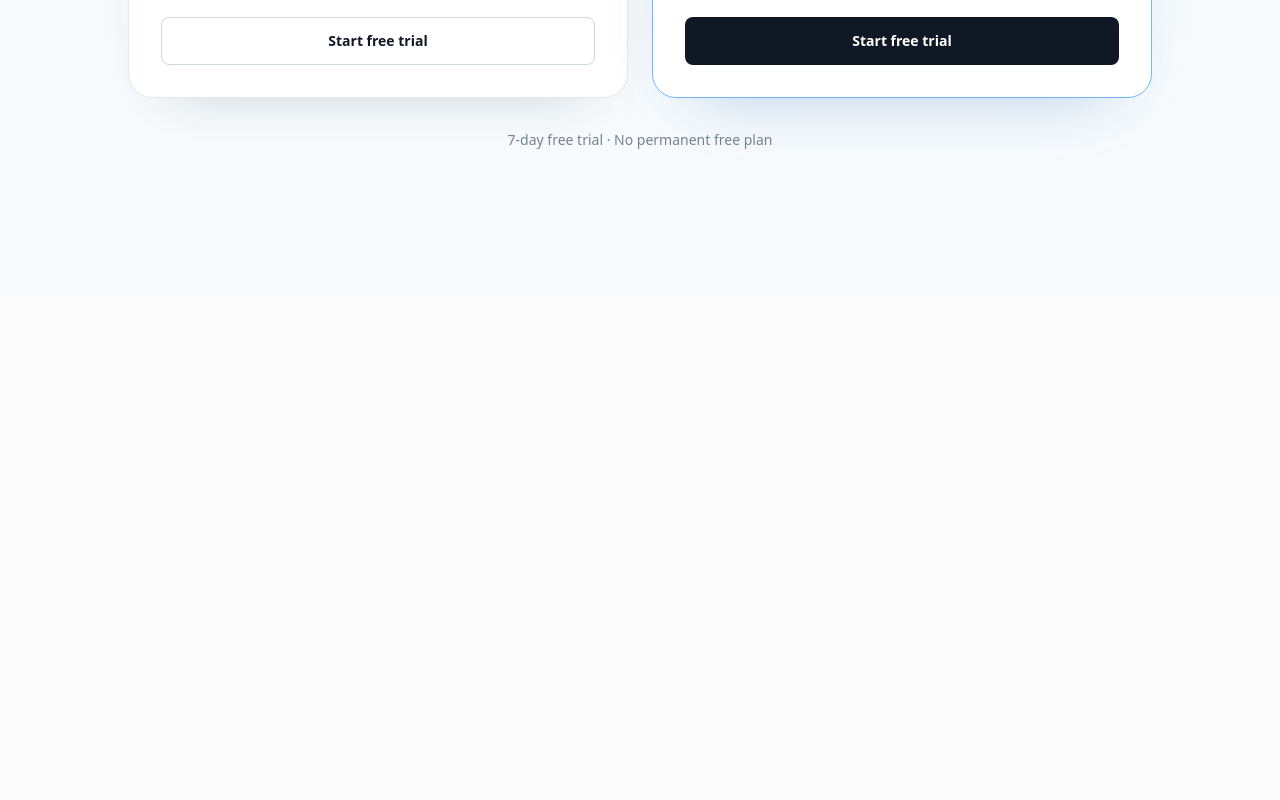
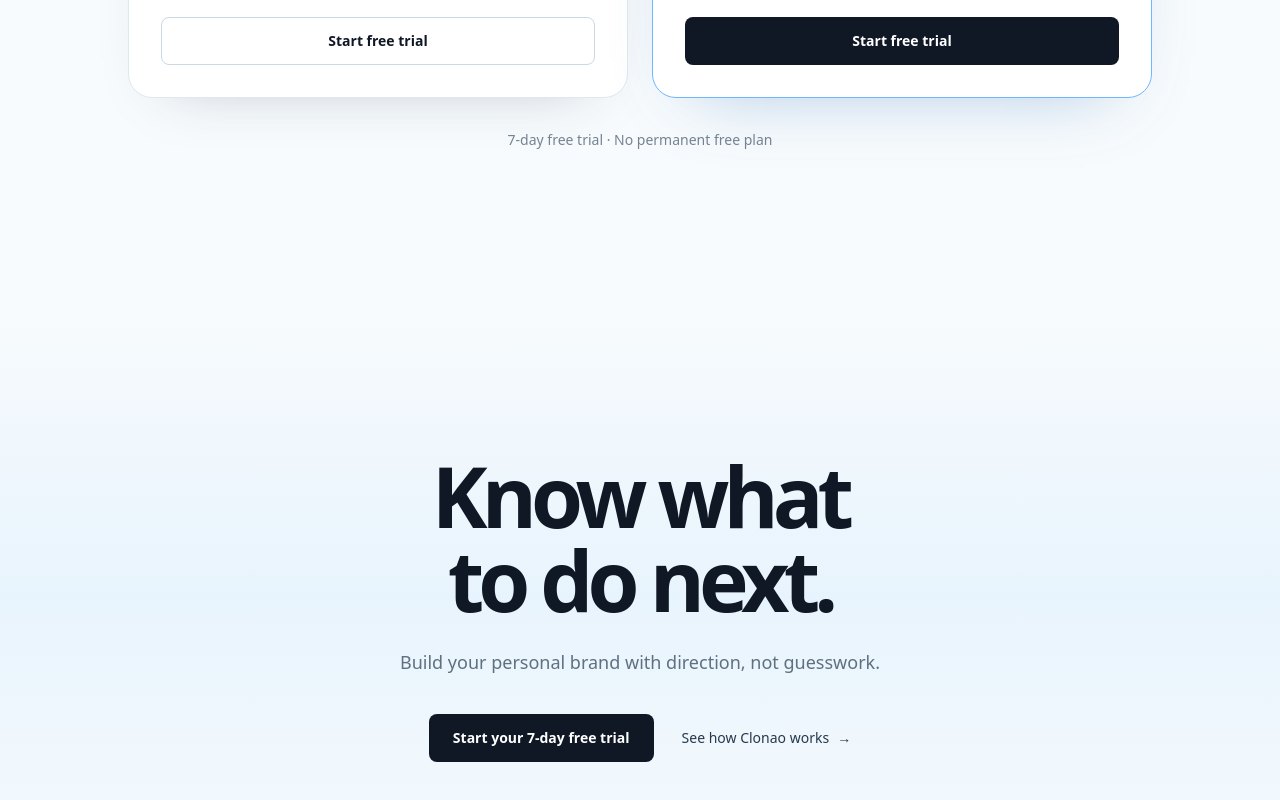
Before and after one commit to veokleo-create07/linkeldn.tool.100k, a Next.js app: page / in a window 1280 px wide. Shown: the part 5789-6589 px from the top of the page. Before the commit the page ends 6083 px from the top, so only its background shows below. Built offline with nearby package versions, Linux system fonts and the light colour scheme.

Commit message:
feat: add homepage final cta

```diff
--- a/src/app/(marketing)/page.tsx
+++ b/src/app/(marketing)/page.tsx
@@ -3,6 +3,7 @@ import { IntelligenceLoop } from "@/components/marketing/intelligence-loop";
 import { KnowledgeSourcesSection } from "@/components/marketing/knowledge-sources-section";
 import { PricingSection } from "@/components/marketing/pricing-section";
 import { ProblemSection } from "@/components/marketing/problem-section";
+import { FinalCta } from "@/components/marketing/final-cta";
 
 export default function HomePage() {
   return (
@@ -12,6 +13,7 @@ export default function HomePage() {
       <IntelligenceLoop />
       <KnowledgeSourcesSection />
       <PricingSection />
+      <FinalCta />
     </>
   );
 }
--- /dev/null
+++ b/src/components/marketing/final-cta.tsx
@@ -0,0 +1,34 @@
+import Link from "next/link";
+
+export function FinalCta() {
+  return (
+    <section aria-labelledby="final-cta-heading" className="bg-[linear-gradient(180deg,#f8fbfd_0%,#e8f4fd_48%,#f8fbfd_100%)] py-28 sm:py-32 lg:py-40">
+      <div className="marketing-container">
+        <div className="mx-auto max-w-3xl text-center">
+          <h2 id="final-cta-heading" className="text-balance text-5xl font-semibold leading-[0.98] tracking-[-0.07em] text-[#101826] sm:text-6xl lg:text-[5.25rem]">
+            Know what to do next.
+          </h2>
+          <p className="mx-auto mt-6 max-w-xl text-base leading-7 text-[#5f7080] sm:text-lg sm:leading-8">
+            Build your personal brand with direction, not guesswork.
+          </p>
+
+          <div className="mt-9 flex flex-col items-center justify-center gap-5 sm:flex-row sm:gap-7">
+            <Link
+              href="/sign-up"
+              className="inline-flex min-h-12 items-center justify-center rounded-lg bg-[#101826] px-6 text-sm font-semibold text-white transition-colors hover:bg-[#1d3044] focus-visible:outline-none focus-visible:ring-2 focus-visible:ring-[#2563a6] focus-visible:ring-offset-2"
+            >
+              Start your 7-day free trial
+            </Link>
+            <Link
+              href="/how-it-works"
+              className="inline-flex items-center gap-2 text-sm font-medium text-[#26394d] transition-colors hover:text-[#2563a6] focus-visible:outline-none focus-visible:ring-2 focus-visible:ring-[#2563a6] focus-visible:ring-offset-2"
+            >
+              See how Clonao works
+              <span aria-hidden="true">→</span>
+            </Link>
+          </div>
+        </div>
+      </div>
+    </section>
+  );
+}
```
